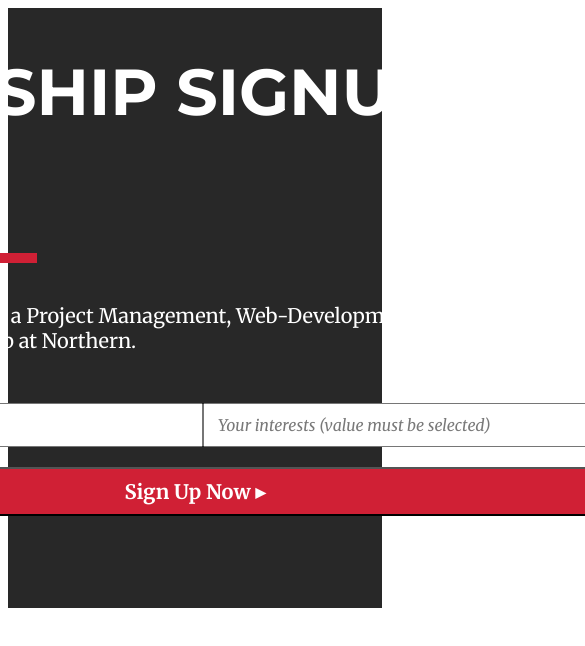
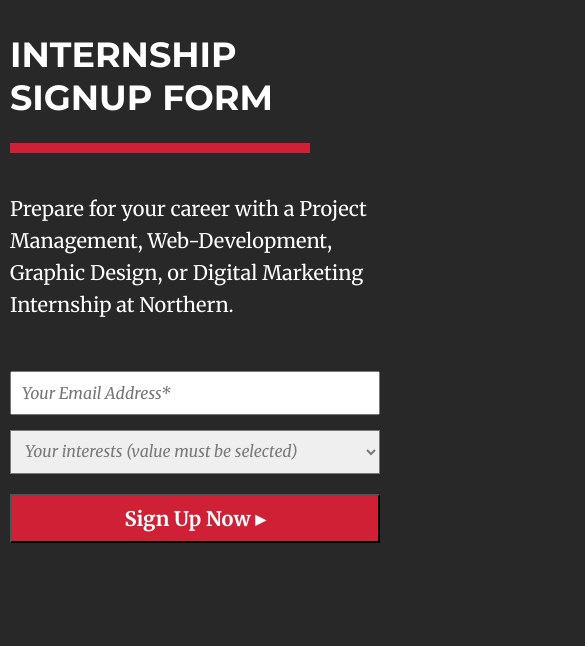
Before and after one commit to juliennebay/northern-application, a React (Create React App) app: page / in a window 390 px wide. Shown: the top 646 px of the page, 585 px wide, since content can reach past the window. Built offline with nearby package versions, Linux system fonts and the light colour scheme.

Commit message:
mobile styling added, and fixed other styling bugs

```diff
--- a/src/index.css
+++ b/src/index.css
@@ -1,14 +1,24 @@
 #root {
   display: flex;
+
+  justify-content: center;
+}
+
+html {
+  height: 100%;
+}
+body {
+  margin: 0;
+  min-height: 100%;
   background-color: #282828;
-  justify-content: center;
 }
 
 .main-pg {
   display: flex;
   flex-direction: column;
   width: 950px;
-  height: 600px;
+  padding: 10px;
+  height: 100%;
 }
 
 h1 {
@@ -45,6 +55,10 @@ p {
   align-items: flex-end;
 }
 
+.input-fields > div {
+  width: 48%;
+}
+
 .error-msg {
   font-size: 12px;
   color: white;
@@ -56,21 +70,25 @@ p {
   font-family: "Merriweather", serif;
   font-style: italic;
   font-size: 16px;
-  width: 450px;
   padding-top: 10px;
   padding-bottom: 10px;
   padding-left: 10px;
+  width: 100%;
+  -webkit-box-sizing: border-box; /* Safari/Chrome, other WebKit */
+  -moz-box-sizing: border-box; /* Firefox, other Gecko */
+  box-sizing: border-box;
 }
 
 .dropdown {
   font-family: "Merriweather", serif;
   font-style: italic;
   font-size: 16px;
-  width: 450px;
   padding-top: 10px;
   padding-bottom: 10px;
   padding-left: 10px;
   height: 44px;
+  width: 100%;
+  -webkit-appearance: menulist-button;
 }
 
 .dropdown:invalid {
@@ -97,3 +115,27 @@ h2 {
   font-weight: bold;
   color: white;
 }
+
+@media (max-width: 700px) {
+  .input-fields {
+    align-items: normal;
+    flex-direction: column;
+  }
+
+  .input-fields > div {
+    width: 100%;
+  }
+
+  .input-fields > div:first-child {
+    margin-bottom: 15px;
+  }
+
+  h1 {
+    font-size: 35px;
+  }
+
+  p {
+    font-size: 20px;
+    line-height: 1.6;
+  }
+}
--- a/src/index.js
+++ b/src/index.js
@@ -110,7 +110,7 @@ class Form extends React.Component {
               </select>
             </div>
           </div>
-          <button onClick={this.submitForm} className-="signup">
+          <button onClick={this.submitForm}>
             {this.state.loading ? "Submitting..." : "Sign Up Now ▸"}
           </button>
         </div>
```
